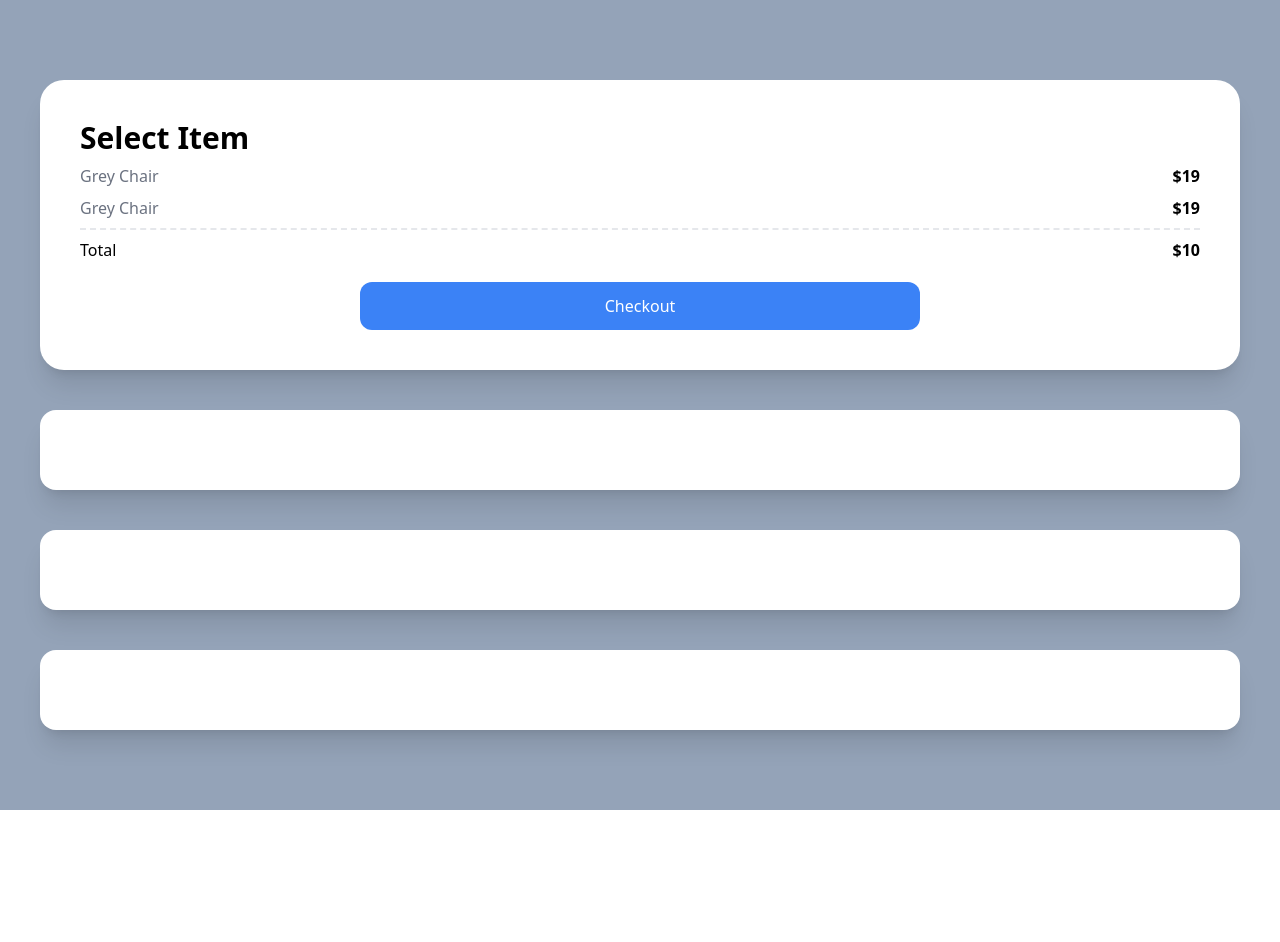
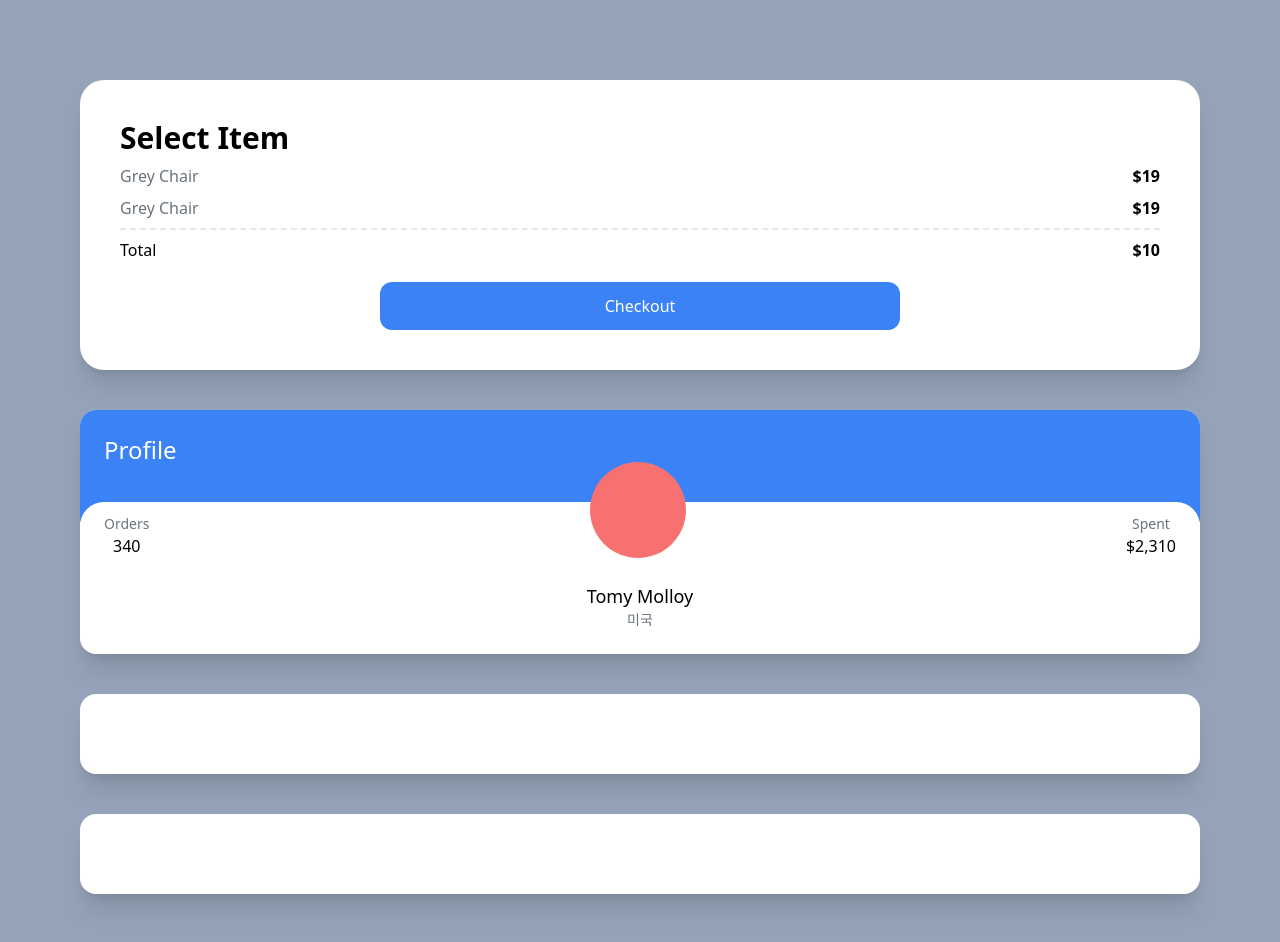
Before and after one commit to aren0416/pn-market, a Next.js app: page / in a window 1280 px wide. Shown: the top 942 px of the page. Before the commit the page ends 810 px from the top, so only its background shows below. Built offline with nearby package versions, Linux system fonts and the light colour scheme.

Commit message:
test tailwind css part two

```diff
--- a/pages/index.tsx
+++ b/pages/index.tsx
@@ -2,7 +2,7 @@
 
 const Home: NextPage = () => {
   return (
-    <div className='bg-slate-400 py-20 px-10 grid gap-10'>
+    <div className='bg-slate-400 py-20 px-20 grid gap-10'>
       <div className='bg-white p-10 rounded-3xl shadow-xl'>
         <span className='font-semibold text-3xl'>Select Item</span>
         <div className='flex justify-between my-2'>
@@ -19,7 +19,28 @@
         </div>
         <div className='mt-5 bg-blue-500 text-white p-3 text-center rounded-xl w-2/4 mx-auto'>Checkout</div>
       </div>
-      <div className='bg-white p-10 rounded-2xl shadow-xl'></div>
+      <div className='bg-white overflow-hidden rounded-2xl shadow-xl'>
+        <div className='bg-blue-500 p-6 pb-14'>
+          <span className='text-white text-2xl'>Profile</span>
+        </div>
+        <div className='rounded-3xl p-6 bg-white relative -top-5'>
+          <div className='flex relative -top-16 items-end justify-between'>
+            <div className='flex flex-col items-center'>
+              <span className='text-sm text-gray-500'>Orders</span>
+              <span className='font-medium'>340</span>
+            </div>
+            <div className='h-24 w-24 bg-red-400 rounded-full' />
+            <div className='flex flex-col items-center'>
+              <span className='text-sm text-gray-500'>Spent</span>
+              <span className='font-medium'>$2,310</span>
+            </div>
+          </div>
+          <div className='relative flex flex-col items-center -mt-10 -mb-5'>
+            <span className='text-lg font-medium'>Tomy Molloy</span>
+            <span className='text-sm text-gray-500'>미국</span>
+          </div>
+        </div>
+      </div>
       <div className='bg-white p-10 rounded-2xl shadow-xl'></div>
       <div className='bg-white p-10 rounded-2xl shadow-xl'></div>
     </div>
```
